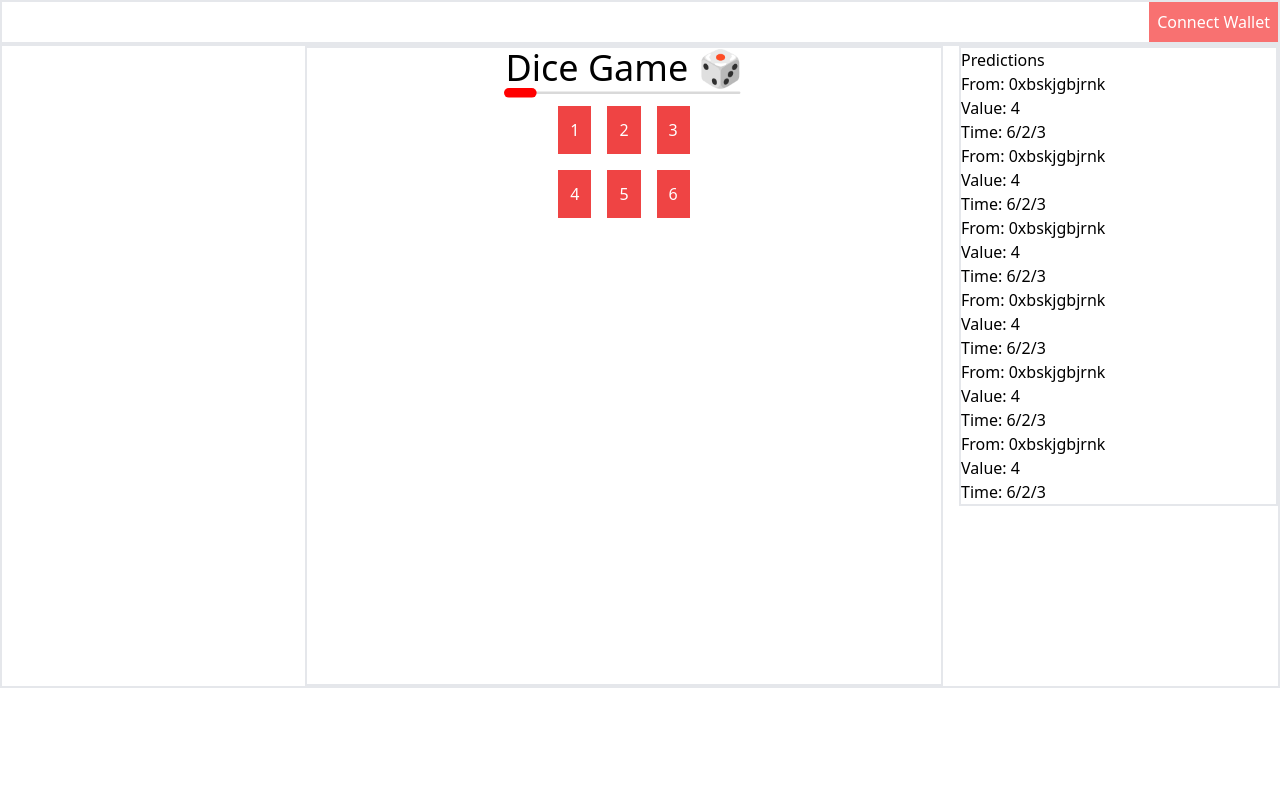
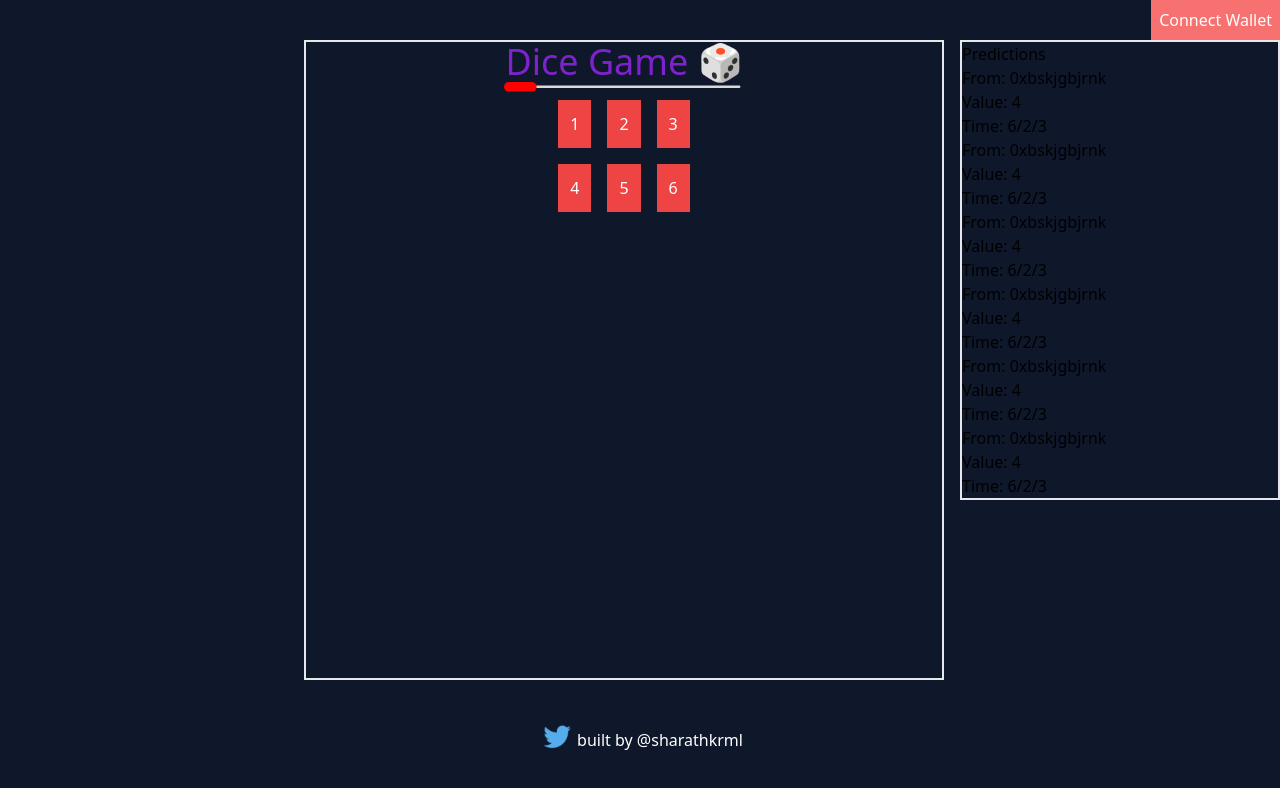
Before and after one commit to sharathkrml/dice_game, a Next.js app: page / in a window 1280 px wide. Shown: the top 788 px of the page. Built offline with nearby package versions, Linux system fonts and the light colour scheme.

Commit message:
added footer

```diff
--- a/components/MainComponent.js
+++ b/components/MainComponent.js
@@ -3,7 +3,7 @@ import { Line } from "rc-progress";
 function MainComponent() {
   return (
     <div className="border-2 flex flex-col h-[100%] items-center">
-      <h1 className="text-4xl">Dice Game 🎲 </h1>
+      <h1 className="text-4xl text-[#7E22CE]">Dice Game 🎲 </h1>
       <div className="w-60">
         <Line percent="10" strokeWidth="4" strokeColor="red" />
       </div>
--- a/components/Navbar.js
+++ b/components/Navbar.js
@@ -2,7 +2,7 @@ import React from "react";
 
 function Navbar() {
   return (
-    <div className="flex justify-end border-2">
+    <div className="flex justify-end ">
       <button className="p-2 bg-red-400 text-white">Connect Wallet</button>
     </div>
   );
--- a/pages/index.js
+++ b/pages/index.js
@@ -2,10 +2,11 @@ import Head from "next/head";
 import ListPredictions from "../components/ListPredictions";
 import MainComponent from "../components/MainComponent";
 import Navbar from "../components/Navbar";
-
+import twitterLogo from "../public/twitter-logo.svg";
+import Image from "next/image";
 export default function Home() {
   return (
-    <div>
+    <div className="bg-[#0F172A]">
       <Head>
         <title>Dice Game 🎲 </title>
         <meta name="description" content="Generated by create next app" />
@@ -14,7 +15,7 @@ export default function Home() {
       <nav>
         <Navbar />
       </nav>
-      <main className="flex border-2  justify-end gap-4">
+      <main className="flex justify-end gap-4">
         <section className="w-6/12 min-h-[80vh]">
           <MainComponent />
         </section>
@@ -23,7 +24,19 @@ export default function Home() {
         </aside>
       </main>
 
-      <footer></footer>
+      <footer className=" flex items-center justify-center min-h-[15vh]">
+        <div className="w-10">
+          <Image alt="Twitter Logo" src={twitterLogo} />
+        </div>
+        <a
+          href={"https://twitter.com/sharathkrml/"}
+          target="_blank"
+          rel="noreferrer"
+          className="text-white"
+        >
+          built by @sharathkrml
+        </a>
+      </footer>
     </div>
   );
 }
```
Also changed, not shown: public/twitter-logo.svg (added).
